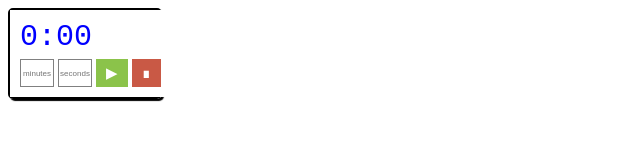
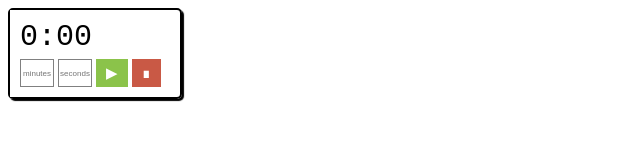
Before and after one commit to mafercudi/Timer, a plain HTML site: page index.html in a window 1280 px wide. Shown: the whole page, without its empty margins (0-640 px from the left). Drawn offline with Linux system fonts and the light colour scheme.

Commit message:
Update index.html

```diff
--- a/index.html
+++ b/index.html
@@ -9,7 +9,7 @@
   <style>
     body{
       background-color: white;
-      Width: 150px;
+      Width: 170px;
       border: 2px solid #000000;
       box-shadow: 2px 2px 1px 0px #000000;
       border-radius: 5px;
@@ -26,7 +26,7 @@
   margin-bottom: 5px;
     font-size: 30px;
     font-family: monospace;
-    color: Blue;
+    color: Black;
 }
     .section input {
       font-size: 8px;
```
